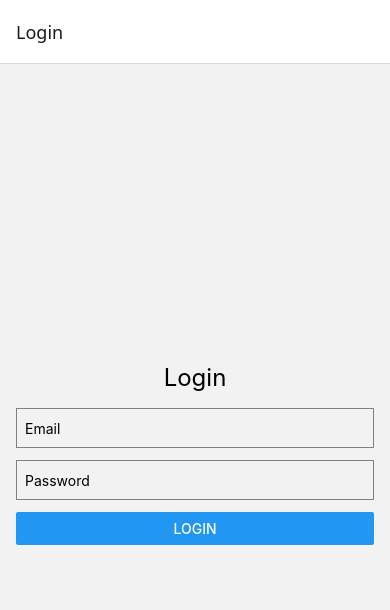
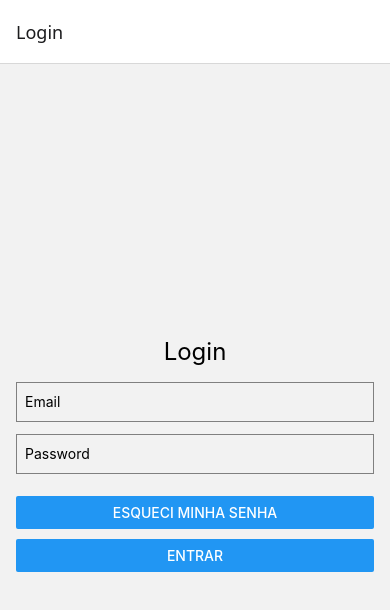
Before and after one commit to lBorD/BeautyApp, a React Native app: screen /Auth in a window 390 px wide. Shown: the top 610 px of the page. Built offline with nearby package versions, Linux system fonts and the light colour scheme.

Commit message:
fix login screen and alerts

```diff
--- a/package.json
+++ b/package.json
@@ -21,7 +21,8 @@
     "react": "18.3.1",
     "react-native": "0.76.6",
     "react-native-safe-area-context": "^5.1.0",
-    "react-native-screens": "^4.5.0"
+    "react-native-screens": "^4.5.0",
+    "validator": "^13.12.0"
   },
   "devDependencies": {
     "@babel/core": "^7.20.0",
--- a/src/screens/LoginScreen.jsx
+++ b/src/screens/LoginScreen.jsx
@@ -1,14 +1,48 @@
 // filepath: src/screens/LoginScreen.jsx
 import React, { useState } from 'react';
-import { View, Text, TextInput, Button, StyleSheet } from 'react-native';
+import { View, Text, TextInput, Button, StyleSheet, Alert } from 'react-native';
+import validator from 'validator';
 
 const LoginScreen = ({ navigation }) => {
   const [email, setEmail] = useState('');
   const [password, setPassword] = useState('');
 
+
+
   const handleLogin = () => {
-    console.log('Email:', email);
-    console.log('Password:', password);
+
+    if (!email) {
+      Alert.alert(
+        'Digite o e-mail, por favor!',
+        'O campo de e-mail não pode ser vazio.',
+        [{
+          text: 'Perfeito',
+        }]
+      );
+      return;
+    } else if (!password) {
+      Alert.alert(
+        'Digite a senha, por favor!',
+        'O campo de senha não pode ser vazio.',
+        [{
+          text: 'Perfeito',
+        }]
+      );
+      return;
+    }
+
+    if (!validator.isEmail(email)) {
+      Alert.alert(
+        'E-mail inválido',
+        'Por favor, insira um e-mail válido.',
+        [{
+          text: 'Perfeito',
+        }]
+      );
+      return;
+    }
+
+
     navigation.navigate('Main');
   };
 
@@ -30,7 +64,16 @@ const LoginScreen = ({ navigation }) => {
         onChangeText={setPassword}
         secureTextEntry
       />
-      <Button title="Login" onPress={handleLogin} />
+      <View style={styles.button}>
+        <Button
+          title="Esqueci minha senha"
+          onPress={() => navigation.navigate('ForgotPassword')}
+        />
+      </View>
+
+      <View style={styles.button}>
+        <Button title="Entrar" onPress={handleLogin} />
+      </View>
     </View>
   );
 };
@@ -53,6 +96,10 @@ const styles = StyleSheet.create({
     marginBottom: 12,
     paddingHorizontal: 8,
   },
+  button: {
+    marginTop: 10,
+    borderRadius: 8,
+  }
 });
 
 export default LoginScreen;
```
Also changed, not shown: 1 other file (tests, documents, lock files or other folders).
